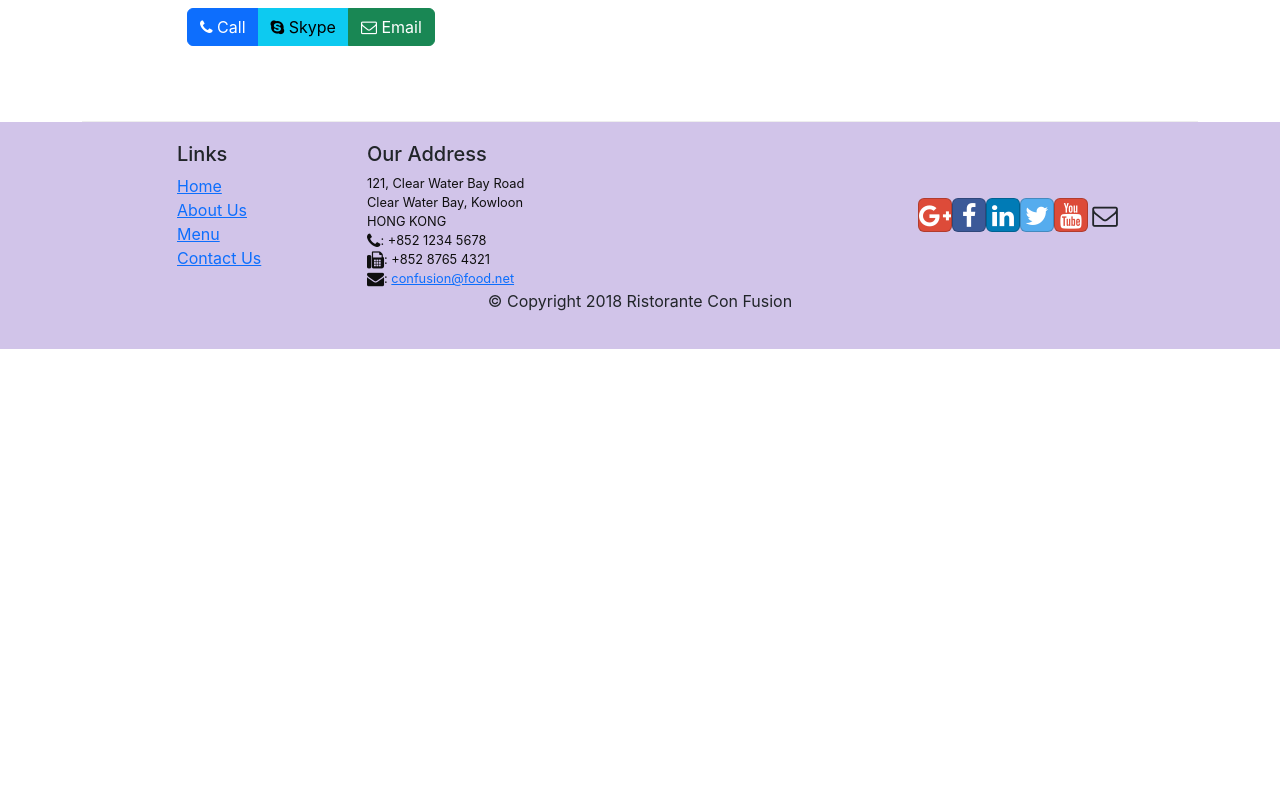
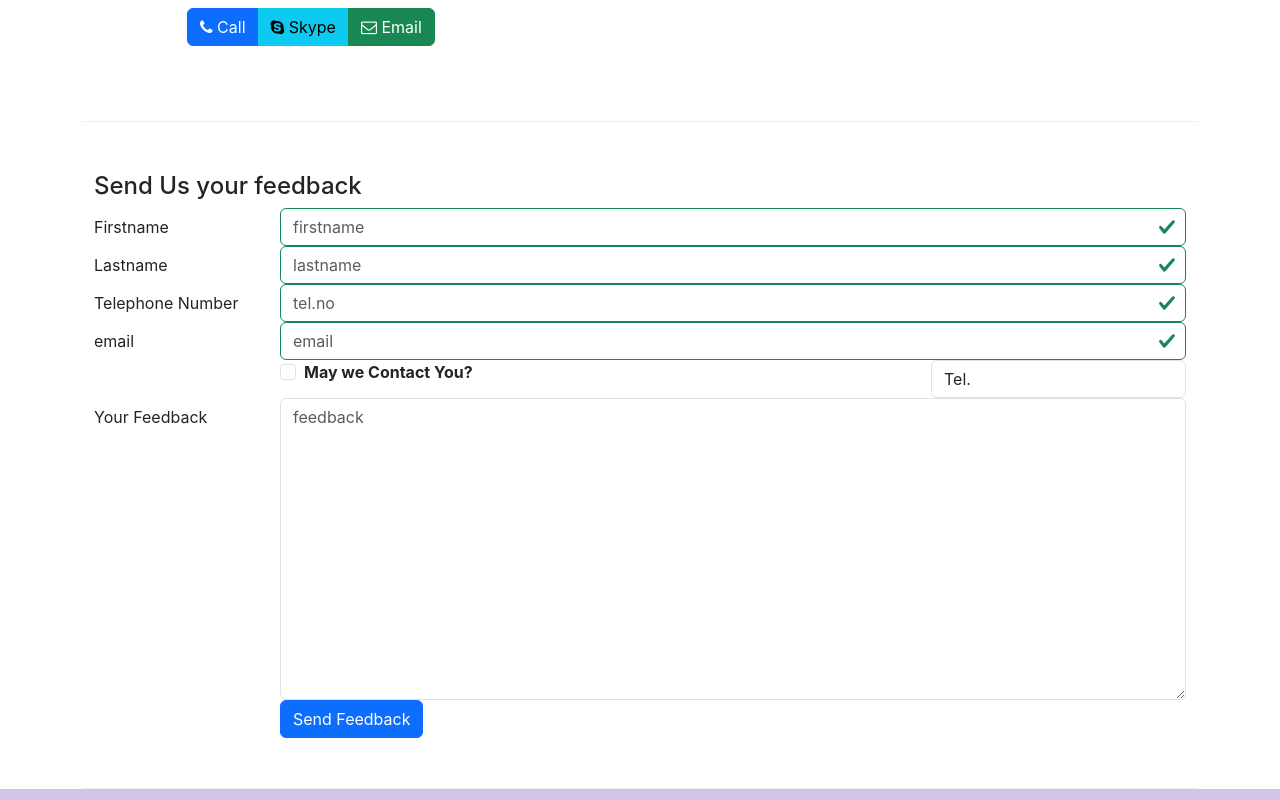
Before and after one commit to Sujith013/ReactJS-Coursera, a React (Create React App) app: page /Contactus in a window 1280 px wide. Shown: the part 660-1460 px from the top of the page. Before the commit the page ends 1009 px from the top, so only its background shows below. Built offline with nearby package versions, Linux system fonts and the light colour scheme.

Commit message:
'commit6'

```diff
--- a/src/components/ContactComponent.js
+++ b/src/components/ContactComponent.js
@@ -1,8 +1,95 @@
-import React from 'react';
-import {Breadcrumb,BreadcrumbItem} from 'reactstrap';
+import React,{Component} from 'react';
+import {Breadcrumb,BreadcrumbItem,Button,Form,FormGroup,Label,Input,Col,
+FormFeedback} from 'reactstrap';
 import {Link} from 'react-router-dom';
 
-function Contact(props) {
+class Contact extends Component {
+
+    constructor(props){
+        super(props);
+
+        this.state={
+            firstname:'',
+            lastname:'',
+            email:'',
+            telnum:'',
+            feedback:'',
+            agree:false,
+            ContactType:'Tel.',
+            touched:{
+                firstname:false,
+                lastname:false,
+                email:false,
+                telnum:false
+            }
+        }
+
+        this.handleBlur=this.handleBlur.bind(this);
+        this.handleSubmit=this.handleSubmit.bind(this);
+        this.handleInputchange=this.handleInputchange.bind(this);
+    }
+
+    handleInputchange(event){
+
+        const target=event.target;
+        const value=target.type==='checkbox' ? target.checked:target.value;
+        const name=target.name;
+
+        this.setState({
+            [name]: value
+          });
+
+    }
+
+    handleSubmit(event){
+         console.log('current state is :'+JSON.stringify(this.state));
+         alert('current state is :'+JSON.stringify(this.state));
+         event.preventDefault();
+    }
+
+    handleBlur=(field)=>(evt)=>{
+
+        this.setState({
+            touched:{...this.state.touched,[field]:true}
+          });
+    }
+
+    validate(firstname,lastname,telnum,email){
+        const errors={
+            firstname:'',
+            lastname:'',
+            email:'',
+            telnum:'',
+        };
+
+        if(this.state.touched.firstname&&firstname.length<3)
+        errors.firstname='Firstname should be of >=3 characters';
+
+        if(this.state.touched.firstname&&firstname.length>10)
+        errors.firstname='Firstname should be of <=10 characters';
+
+        if(this.state.touched.lastname&&lastname.length<3)
+        errors.lastname='lastname should be of >=3 characters';
+
+        if(this.state.touched.lastname&&lastname.length>10)
+        errors.lastname='lastname should be of <=10 characters';
+
+        const reg=/^\d+$/;
+
+        if(this.state.touched.telnum&&!reg.test(telnum))
+        errors.telnum='Tel no. should contain only numbers';
+
+        if(this.state.touched.telnum&&telnum.length!==10)
+        errors.telnum='Tel no. should contain exactly 10 digits';
+
+        if(this.state.touched.email&&email.split('').filter(x=>x==='@').length!==1)
+        errors.email='Email should contain an \'@\' sign';
+
+        return errors;
+    }
+
+    render(){
+        const errors=this.validate(this.state.firstname,this.state.lastname,this.state.telnum,this.state.email)
     return(
         <div className="container">
             <Breadcrumb>
@@ -35,8 +122,103 @@
                     </div>
                 </div>
             </div>
+            <div className="row row-content">
+             <div className="col-12">
+                <h4>Send Us your feedback</h4>
+             </div>
+             <div>
+                 <Form onSubmit={this.handleSubmit}>
+                     <FormGroup row>
+                         <Label htmlFor="firstname" md={2}>Firstname</Label>
+                         <Col md={10}>
+                             <Input type="text" id="firstname" name="firstname"
+                             placeholder="firstname"  value={this.state.firstname}
+                                 onChange={this.handleInputchange}
+                                 onBlur={this.handleBlur('firstname')}
+                                 valid={errors.firstname===''}
+                             invalid={errors.firstname!==''}
+                             />
+                             <FormFeedback>{errors.firstname}</FormFeedback>
+                         </Col>
+                     </FormGroup>
+                     <FormGroup row>
+                         <Label htmlFor="lastname" md={2}>Lastname</Label>
+                         <Col md={10}>
+                             <Input type="text" id="lastname" name="lastname"
+                             placeholder="lastname"  value={this.state.lastname}
+                             onChange={this.handleInputchange}
+                             onBlur={this.handleBlur('lastname')}
+                             valid={errors.lastname===''}
+                             invalid={errors.lastname!==''}
+                             />
+                             <FormFeedback>{errors.lastname}</FormFeedback>
+                         </Col>
+                     </FormGroup>
+                     <FormGroup row>
+                         <Label htmlFor="telnum" md={2}>Telephone Number</Label>
+                         <Col md={10}>
+                             <Input type="tel" id="telnum" name="telnum"
+                             placeholder="tel.no"  value={this.state.telnum}
+                             onChange={this.handleInputchange}
+                             onBlur={this.handleBlur('telnum')}
+                             valid={errors.telnum===''}
+                             invalid={errors.telnum!==''}
+                             />
+                             <FormFeedback>{errors.telnum}</FormFeedback>
+                         </Col>
+                     </FormGroup>
+                     <FormGroup row>
+                         <Label htmlFor="email" md={2}>email</Label>
+                         <Col md={10}>
+                             <Input type="email" id="email" name="email"
+                             placeholder="email"  value={this.state.email}
+                             onChange={this.handleInputchange}
+                             onBlur={this.handleBlur('email')}
+                             valid={errors.email===''}
+                             invalid={errors.email!==''}
+                             />
+                             <FormFeedback>{errors.email}</FormFeedback>
+                         </Col>
+                     </FormGroup>
+                     <FormGroup row>
+                        <Col md={{size:6, offset:2}}>
+                           <FormGroup check>
+                               <Label check>
+                                   <Input type="checkbox" name="agree" checked={this.state.agree}
+                                       onChange={this.handleInputchange}
+                                   />{''}
+                                <strong>May we Contact You?</strong>
+                               </Label>
+                           </FormGroup>
+                        </Col>
+                        <Col md={{size:3, offset:1}}>
+                           <Input type="select" name="ContactType"
+                           value={this.state.ContactType} onChange={this.handleInputchange}>
+                               <option>Tel.</option>
+                               <option>Email</option>
+                           </Input>
+                        </Col>
+                     </FormGroup>
+                     <FormGroup row>
+                         <Label htmlFor="feedback" md={2}>Your Feedback</Label>
+                         <Col md={10}>
+                             <Input type="textarea" id="feedback" name="feedback"
+                             placeholder="feedback"  value={this.state.feedback}
+                                 rows="12" onChange={this.handleInputchange}
+                             />
+                         </Col>
+                     </FormGroup>
+                     <FormGroup row>
+                         <Col md={{size:10, offset:2}}>
+                           <Button type="submit" color="primary">Send Feedback</Button>
+                         </Col>
+                     </FormGroup>
+                 </Form>
+             </div>
+            </div>
         </div>
     );
+    }
 }
 
 export default Contact;
--- a/src/components/HeaderComponent.js
+++ b/src/components/HeaderComponent.js
@@ -1,6 +1,7 @@
 /* eslint-disable no-useless-constructor */
 import React, {Component} from 'react';
-import { Navbar, NavbarBrand, Nav ,NavbarToggler,Collapse,NavItem,Jumbotron} from 'reactstrap';
+import { Navbar, NavbarBrand, Nav ,NavbarToggler,Collapse,NavItem,Jumbotron,
+  Button,Modal,ModalHeader,ModalBody,Form,FormGroup, Input,Label} from 'reactstrap';
 import {NavLink} from 'react-router-dom';
 
 class Header extends Component{
@@ -9,23 +10,40 @@
    {
        super(props);
        this.state={
-           isNavOpen:false
+           isNavOpen:false,
+           isModalOpen: false
         }
+
         this.toggleNav=this.toggleNav.bind(this);
+        this.toggleModal = this.toggleModal.bind(this);
+        this.handleLogin = this.handleLogin.bind(this);
    }
 
    toggleNav(){
 
     this.setState({
-        isNavOpen:!this.state.isNavOpen
+        isNavOpen:!this.state.isNavOpen,
     })
    }
+
+
+   toggleModal() {
+    this.setState({
+      isModalOpen: !this.state.isModalOpen
+    });
+  }
+
+  handleLogin(event){
+      this.toggleModal();
+      alert("Username:" + this.username.value+" Password:"+this.password.value+" Remember:"+this.remember.checked);
+      event.preventDefault();
+  }
 
     render()
     {
         return(
 
-    <>
+    <React.Fragment>
         <Navbar dark expand="md">
          <div className="container">
            <NavbarBrand href='/' className="mr-auto">
@@ -55,6 +73,11 @@
                </NavLink>
            </NavItem>
            </Nav>
+           <Nav className="ml-auto" navbar>
+                                <NavItem>
+                                    <Button outline onClick={this.toggleModal}><span className="fa fa-sign-in fa-lg"></span> Login</Button>
+                                </NavItem>
+                            </Nav>
            </Collapse>
          </div>
         </Navbar>
@@ -68,7 +91,29 @@
                 </div>
             </div>
         </Jumbotron>
-    </>
+        <Modal isOpen={this.state.isModalOpen} toggle={this.toggleModal}  fade={false}>
+                    <ModalHeader toggle={this.toggleModal}>Login</ModalHeader>
+                    <ModalBody>
+                     <Form onSubmit={this.handleLogin}>
+                         <FormGroup>
+                             <Label htmlFor="username" >Username</Label>
+                             <Input type="text" name="username" id="username" innerRef={(input)=>this.username=input}/>
+                         </FormGroup>
+                         <FormGroup>
+                             <Label htmlFor="password" >Password</Label>
+                             <Input type="password" name="password" id="password" innerRef={(input)=>this.password=input}/>
+                         </FormGroup>
+                         <FormGroup>
+                             <Label check>
+                             <Input type="checkbox" name="remember" innerRef={(input)=>this.remember=input}/>
+                             Remember Me
+                             </Label>
+                         </FormGroup>
+                         <Button type="submit" value="submit" color="primary">Login</Button>
+                     </Form>
+                    </ModalBody>
+                </Modal>
+    </React.Fragment>
         );
     }
 }
```
